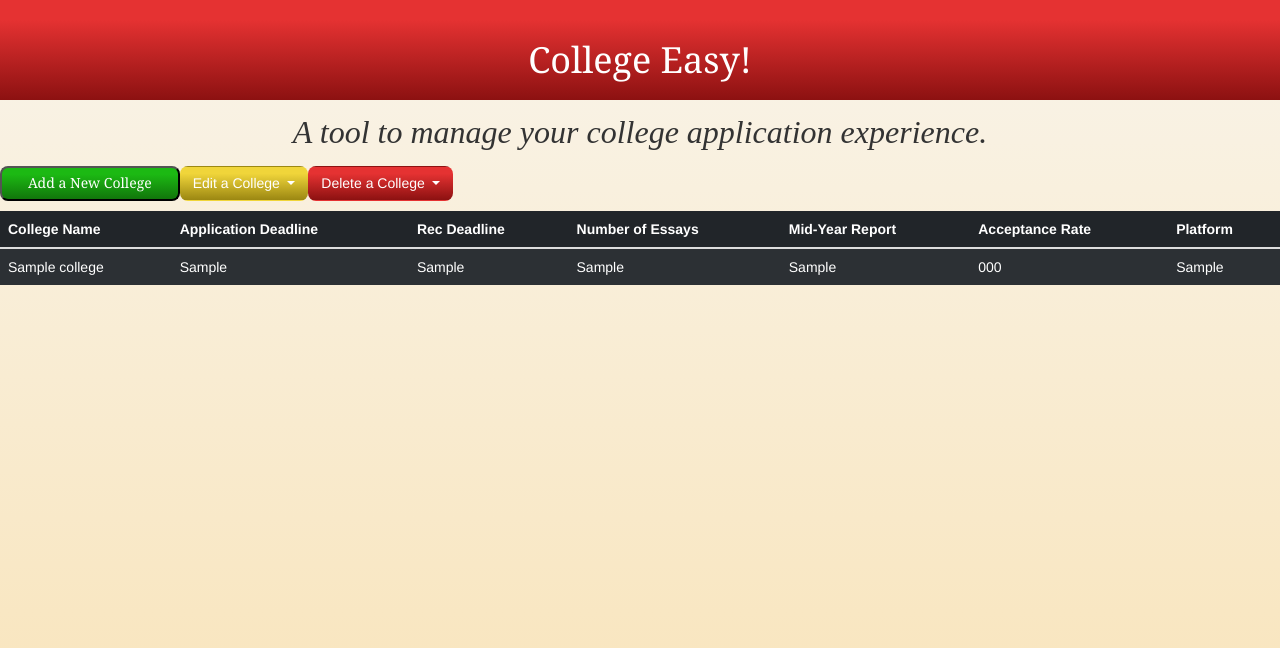
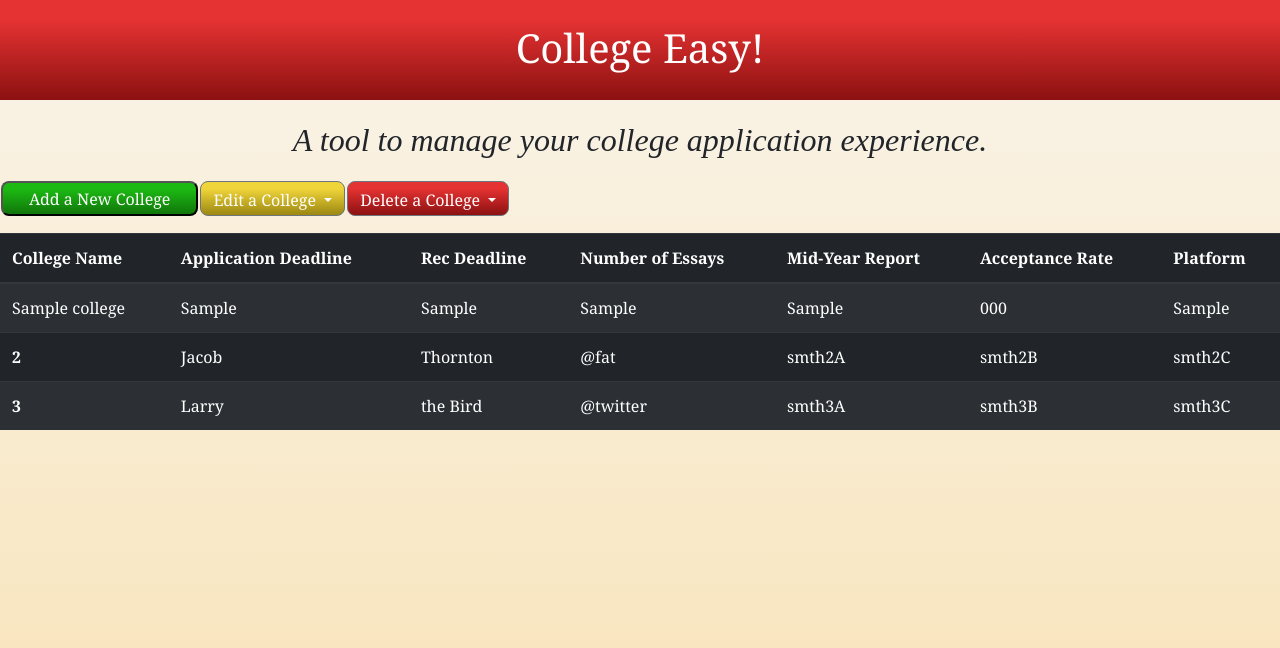
Before and after one commit to borao/college-easy, a Flask app: page / in a window 1280 px wide. Shown: the top 648 px of the page. Run offline with Flask 2, Linux system fonts and the light colour scheme; tables that the repository leaves empty hold one stand-in row (values such as "Sample post"); some libraries are stand-ins or nearby versions.

Commit message:
Fix fonts in index

```diff
--- a/templates/index.html
+++ b/templates/index.html
@@ -3,12 +3,11 @@
 
 <head>
     <title> College Easy! </title>
-  <link rel="stylesheet" href="https://stackpath.bootstrapcdn.com/bootstrap/4.1.3/css/bootstrap.min.css" integrity="sha384-MCw98/SFnGE8fJT3GXwEOngsV7Zt27NXFoaoApmYm81iuXoPkFOJwJ8ERdknLPMO" crossorigin="anonymous">
-  <script src="https://stackpath.bootstrapcdn.com/bootstrap/4.1.3/js/bootstrap.min.js" integrity="sha384-ChfqqxuZUCnJSK3+MXmPNIyE6ZbWh2IMqE241rYiqJxyMiZ6OW/JmZQ5stwEULTy" crossorigin="anonymous"></script>
-  <meta name="viewport" content="width=device-width, initial-scale=1">
-  <link rel="stylesheet" href="https://maxcdn.bootstrapcdn.com/bootstrap/3.4.0/css/bootstrap.min.css">
-  <script src="https://ajax.googleapis.com/ajax/libs/jquery/3.3.1/jquery.min.js"></script>
-  <script src="https://maxcdn.bootstrapcdn.com/bootstrap/3.4.0/js/bootstrap.min.js"></script>
+    <link rel="stylesheet" href="https://stackpath.bootstrapcdn.com/bootstrap/4.1.3/css/bootstrap.min.css"
+          integrity="sha384-MCw98/SFnGE8fJT3GXwEOngsV7Zt27NXFoaoApmYm81iuXoPkFOJwJ8ERdknLPMO" crossorigin="anonymous">
+    <script src="https://stackpath.bootstrapcdn.com/bootstrap/4.1.3/js/bootstrap.min.js"
+            integrity="sha384-ChfqqxuZUCnJSK3+MXmPNIyE6ZbWh2IMqE241rYiqJxyMiZ6OW/JmZQ5stwEULTy"
+            crossorigin="anonymous"></script>
 </head>
 
 <body style="background: linear-gradient(to bottom, #f9f4ea, #f9e3b7); height:100%; background-repeat: no-repeat">
@@ -17,8 +16,10 @@
         height: 100%;
         margin: 0px;
     }
+
     .container {
-        height: 100%;}
+        height: 100%;
+    }
 </style>
 
 <div>
@@ -35,34 +36,38 @@
       </ul>
     </nav>-->
 
-<div style="background: linear-gradient(to bottom, #E53232 20%, #8C1111 100%); height:100px;" >
+    <div style="background: linear-gradient(to bottom, #E53232 20%, #8C1111 100%); height:100px;">
         <center>
-  <br />
-      <b><h1 style="color:#ffffff; vertical-align: middle;"> <font face=georgia> College Easy!</font></h1></b>
+            <br/>
+            <b><h1 style="color:#ffffff; vertical-align: middle;"><font face=georgia> College Easy!</h1></b>
         </center>
     </div>
 
-<p height="100"> <font size="6", face=lucidasansunicode>
+    <p height="100"><font size="6.5" , face=lucidasansunicode>
         <center>
             <i>A tool to manage your college application experience.</i>
         </center>
-</font> </p>
+    </font></p>
 </div>
 
 <table>
     <tr>
         <!-- "add college" button -->
-<td><button style="background: linear-gradient(to bottom, #1CB913 20%, #11760B 100%);
+        <td>
+            <button style="background: linear-gradient(to bottom, #1CB913 20%, #11760B 100%);
                color:#ffffff; border-radius: 8px; height: 35px">
                 <font face=georgia>
                     <a href="/add_college" role="button" style="color:#ffffff; padding: 20px;">
                         Add a New College </a>
-</button></td>
+            </button>
+        </td>
 
         <!-- "edit college" button -->
-  <td><div class="dropdown">
+        <td>
+            <div class="dropdown">
                 <button class="btn btn-secondary dropdown-toggle" type="button" style="background: linear-gradient(to bottom, #F0D53A 20%, #9B8712 100%);
-                color:#ffffff; border-radius: 8px; height: 35px" id="dropdownMenuButton" data-toggle="dropdown" aria-haspopup="true" aria-expanded="false">
+                color:#ffffff; border-radius: 8px; height: 35px" id="dropdownMenuButton" data-toggle="dropdown"
+                        aria-haspopup="true" aria-expanded="false">
                     Edit a College
                 </button>
                 <div class="dropdown-menu" aria-labelledby="dropdownMenuButton">
@@ -70,7 +75,8 @@
                         <a class="dropdown-item" href="/edit_college?name={{ college.name }}">{{ college.name }}</a>
                     {% endfor %}
                 </div>
-  </div></td>
+            </div>
+        </td>
         <!--<button style="background: linear-gradient(to bottom, #F0D53A 20%, #9B8712 100%);
                     color:#ffffff; border-radius: 8px; height: 35px">
         <font face=georgia>
@@ -91,9 +97,11 @@
             </ul>
           </div>
         </div>-->
-<td><div class="dropdown">
+        <td>
+            <div class="dropdown">
                 <button class="btn btn-secondary dropdown-toggle" type="button" style="background: linear-gradient(to bottom, #E53232 20%, #8C1111 100%);
-                color:#ffffff; border-radius: 8px; height: 35px" id="dropdownMenuButton" data-toggle="dropdown" aria-haspopup="true" aria-expanded="false">
+                color:#ffffff; border-radius: 8px; height: 35px" id="dropdownMenuButton" data-toggle="dropdown"
+                        aria-haspopup="true" aria-expanded="false">
                     Delete a College
                 </button>
                 <div class="dropdown-menu" aria-labelledby="dropdownMenuButton">
@@ -101,13 +109,14 @@
                         <a class="dropdown-item" href="/delete_college?name={{ college.name }}">{{ college.name }}</a>
                     {% endfor %}
                 </div>
-</div></td>
+            </div>
+        </td>
     </tr>
 </table>
 <!--    <a href="/edit_college" role="button" style="color:#ffffff; padding: 20px;">
       Delete a College
     </a> -->
-
+<font face=georgia>
     <table class="table table-striped table-dark">
         <thead>
         <tr>
@@ -126,27 +135,52 @@
                 <ul>
                     <td>{{ college.name }}</td>
                 </ul>
+
                 <ul>
                     <td>{{ college.app_deadline }}</td>
                 </ul>
+
                 <ul>
                     <td>{{ college.rec_deadline }}</td>
                 </ul>
+
                 <ul>
                     <td>{{ college.num_essays }}</td>
                 </ul>
+
                 <ul>
                     <td>{{ college.midyear_report }}</td>
                 </ul>
+
                 <ul>
                     <td>{{ college.acceptance_rate }}</td>
                 </ul>
+
                 <ul>
                     <td>{{ college.platform }}</td>
                 </ul>
             </tr>
         {% endfor %}
-
+        <tr>
+            <th scope="row">2</th>
+            <td>Jacob</td>
+            <td>Thornton</td>
+            <td>@fat</td>
+            <td>smth2A</td>
+            <td>smth2B</td>
+            <td>smth2C</td>
+        </tr>
+        <tr>
+            <th scope="row">3</th>
+            <td>Larry</td>
+            <td>the Bird</td>
+            <td>@twitter</td>
+            <td>smth3A</td>
+            <td>smth3B</td>
+            <td>smth3C</td>
+        </tr>
         </tbody>
+    </table>
+</font>
 </body>
 </html>
```
Lines whose indentation alone changed are shown as unchanged.
